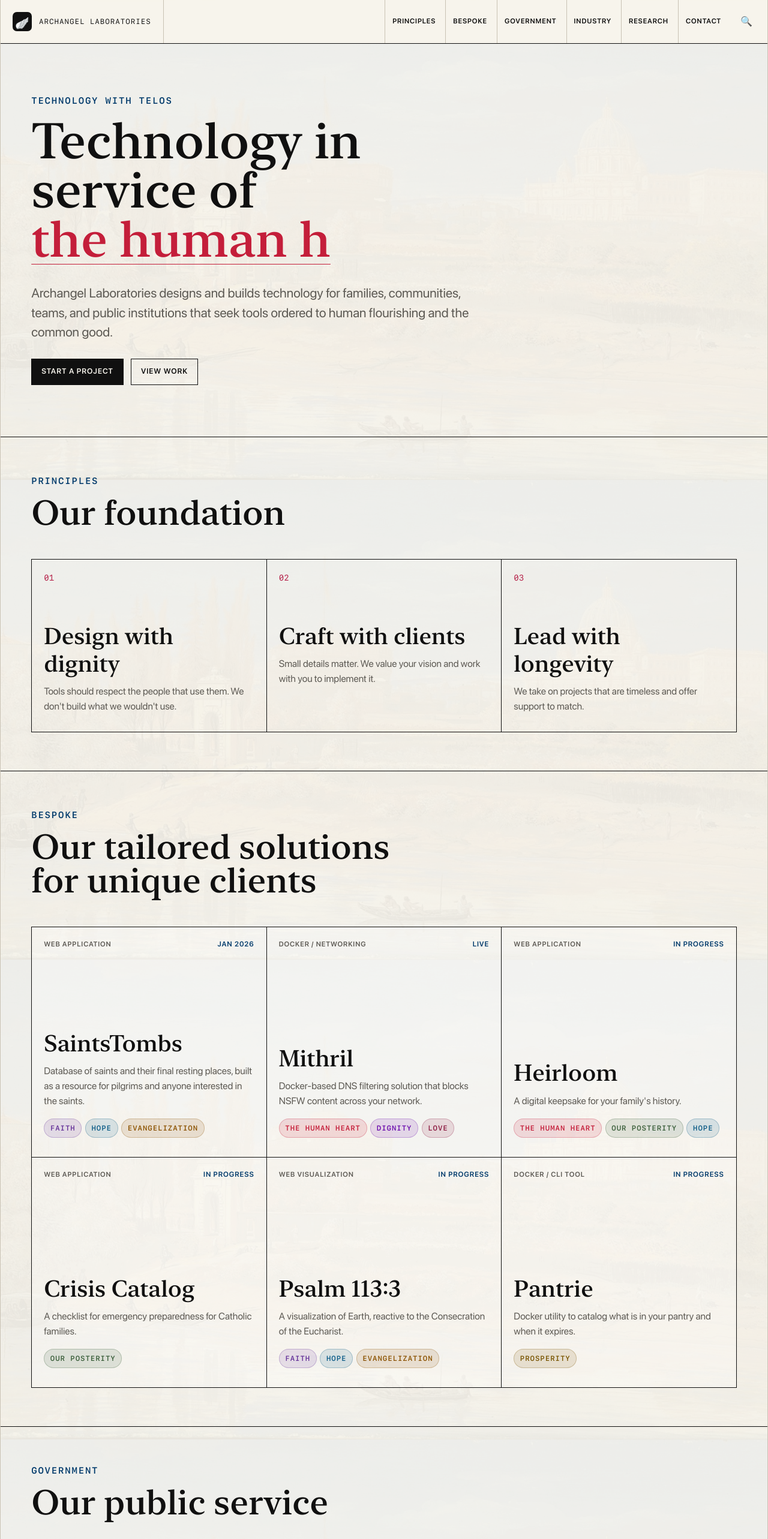
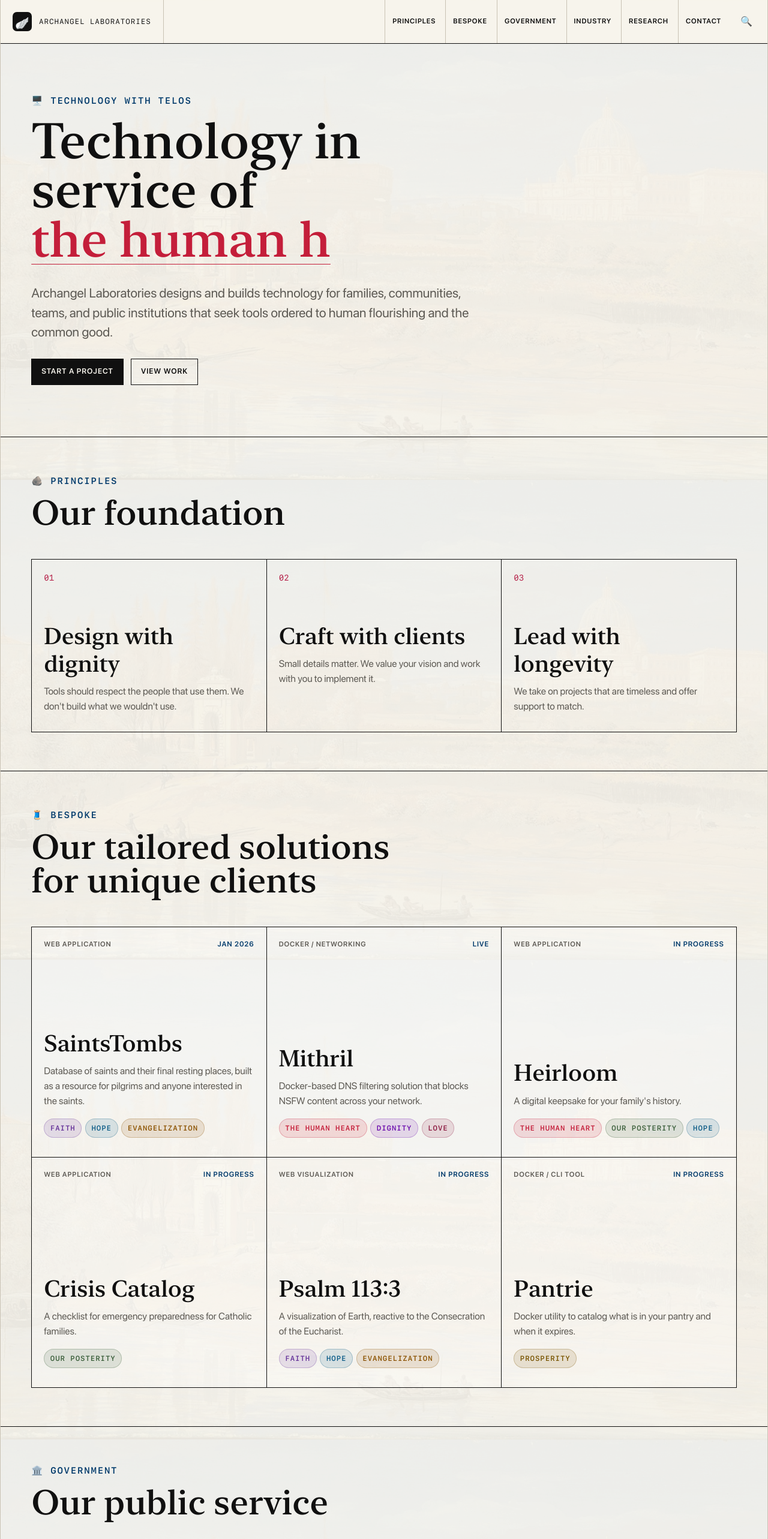
Before and after one commit to ryanrclewis/archangel, a Next.js app: page / in a window 1280 px wide. Shown: the top 2566 px of the page at 60% size. Built offline with nearby package versions, Linux system fonts and the light colour scheme.

Commit message:
eyebrow updates

```diff
--- a/app/page.tsx
+++ b/app/page.tsx
@@ -102,7 +102,7 @@ export default function Home() {
     <PageLayout>
       <section className="hero-band" aria-labelledby="home-title">
         <div className="hero-copy">
-          <p className="eyebrow">Technology with Telos</p>
+          <p className="eyebrow">🖥️ Technology with Telos</p>
           <h1 id="home-title">
             Technology in service of{"\u00A0"}
             <br />
@@ -125,7 +125,7 @@ export default function Home() {
 
       <section className="principles-band" id="principles" aria-labelledby="principles-title">
         <div className="section-heading">
-          <p className="eyebrow">Principles</p>
+          <p className="eyebrow">🪨 Principles</p>
           <h2 id="principles-title">Our foundation</h2>
         </div>
 
@@ -142,7 +142,7 @@ export default function Home() {
 
       <section className="work-band" id="bespoke" aria-labelledby="work-title">
         <div className="section-heading">
-          <p className="eyebrow">Bespoke</p>
+          <p className="eyebrow">🧵 Bespoke</p>
           <h2 id="work-title">Our tailored solutions for unique clients</h2>
         </div>
 
@@ -176,7 +176,7 @@ export default function Home() {
 
       <section className="systems-band" id="government" aria-labelledby="systems-title">
         <div className="section-heading">
-          <p className="eyebrow">Government</p>
+          <p className="eyebrow">🏛️ Government</p>
           <h2 id="systems-title">Our public service</h2>
         </div>
 
@@ -209,7 +209,7 @@ export default function Home() {
 
       <section className="archive-band" id="industry" aria-labelledby="archive-title">
         <div className="section-heading">
-          <p className="eyebrow">Industry</p>
+          <p className="eyebrow">🏭 Industry</p>
           <h2 id="archive-title">Our work with industrial partners</h2>
         </div>
 
@@ -242,7 +242,7 @@ export default function Home() {
 
       <section className="university-band" id="research" aria-labelledby="university-title">
         <div className="section-heading">
-          <p className="eyebrow">Research</p>
+          <p className="eyebrow">📚 Research</p>
           <h2 id="university-title">Our experiments and explorations</h2>
         </div>
 
```
Also changed, not shown: 1 other file (tests, documents, lock files or other folders).
